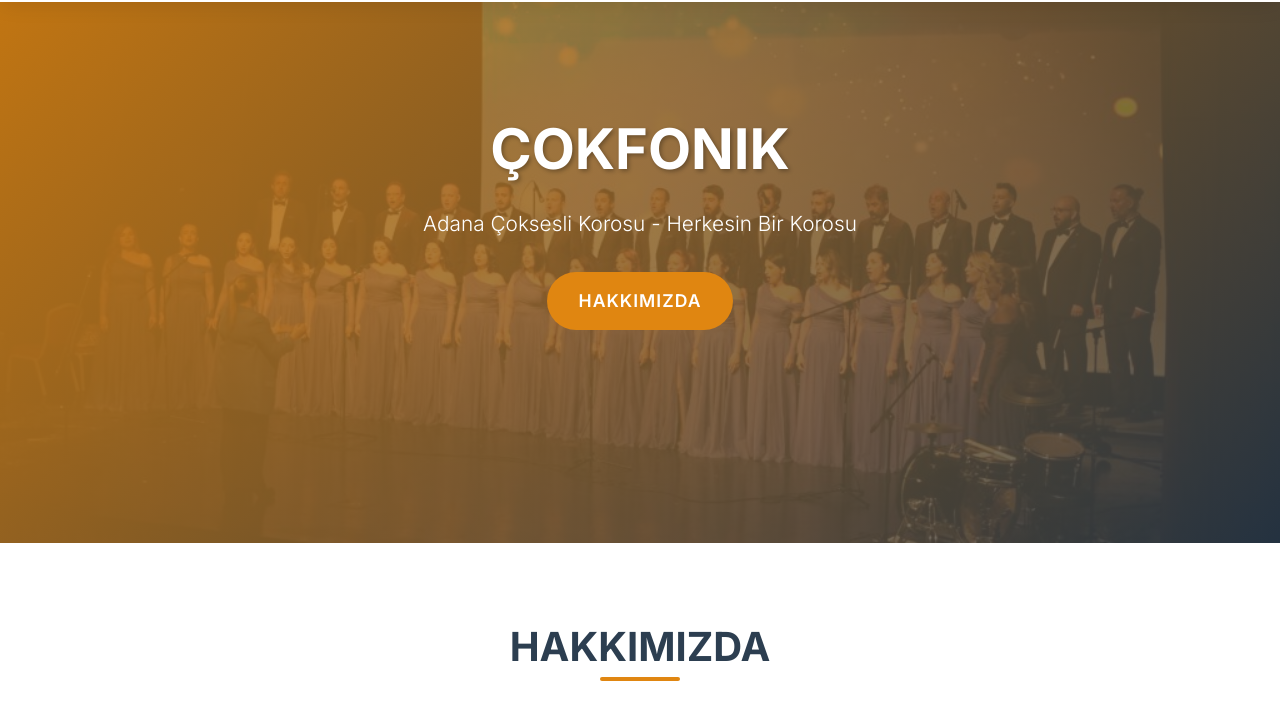
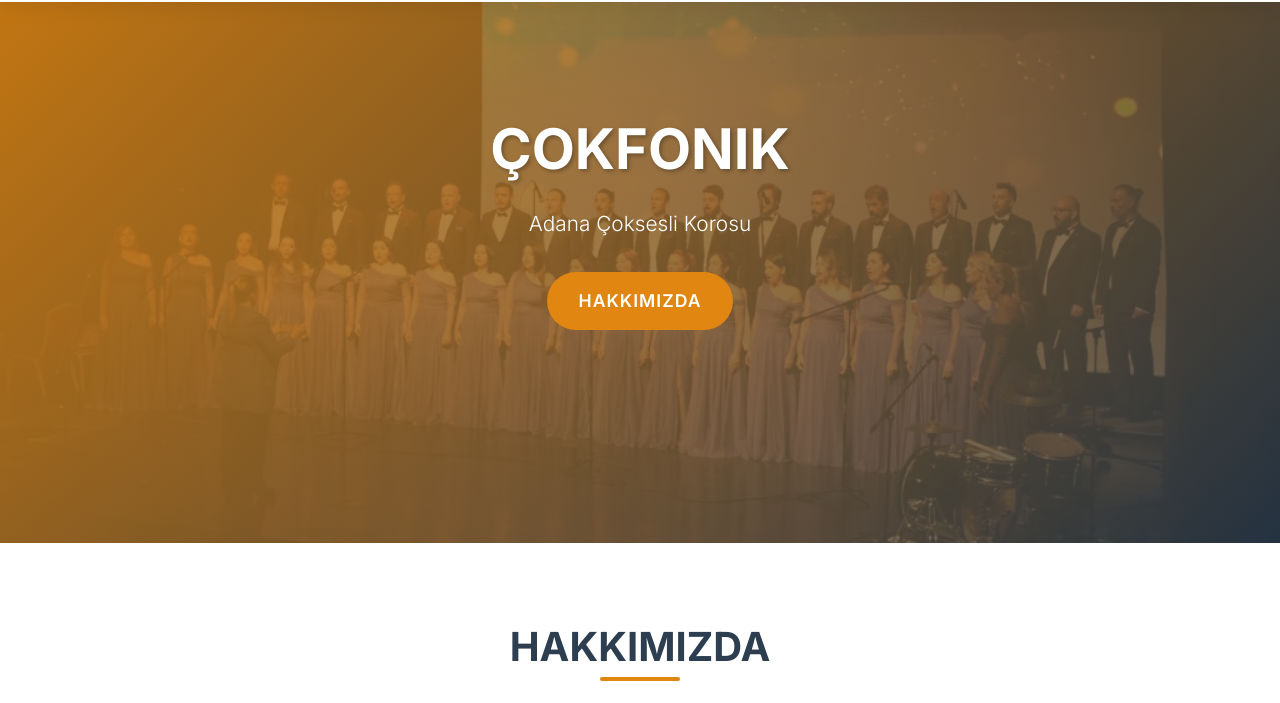
Before and after one commit to ebolarium/cokfonikweb, a website: page index.html in a window 1280 px wide. Shown: the part 97-800 px from the top of the page. Drawn offline with nearby package versions, Linux system fonts and the light colour scheme.

Commit message:
Render'a taşımadan önceki son commit

```diff
--- a/index.html
+++ b/index.html
@@ -353,7 +353,7 @@
         <div class="container">
             <div class="hero-content">
                 <h1 class="hero-title fade-in" data-tr="ÇOKFONIK" data-en="ÇOKFONIK">ÇOKFONIK</h1>
-                <p class="hero-subtitle fade-in" data-tr="Adana Çoksesli Korosu - Herkesin Bir Korosu" data-en="Adana Polyphonic Choir - Everyone's Choir">Adana Çoksesli Korosu - Herkesin Bir Korosu</p>
+                <p class="hero-subtitle fade-in" data-tr="Adana Çoksesli Korosu" data-en="Adana Polyphonic Choir - Everyone's Choir">Adana Çoksesli Korosu</p>
                 <a href="#about" class="btn btn-primary btn-primary-custom fade-in" data-tr="HAKKIMIZDA" data-en="ABOUT US">HAKKIMIZDA</a>
             </div>
         </div>
```
